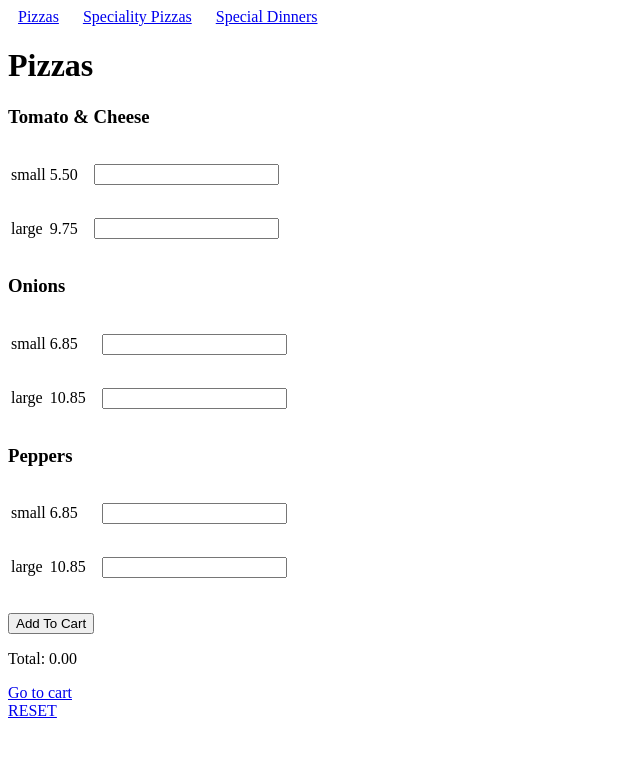
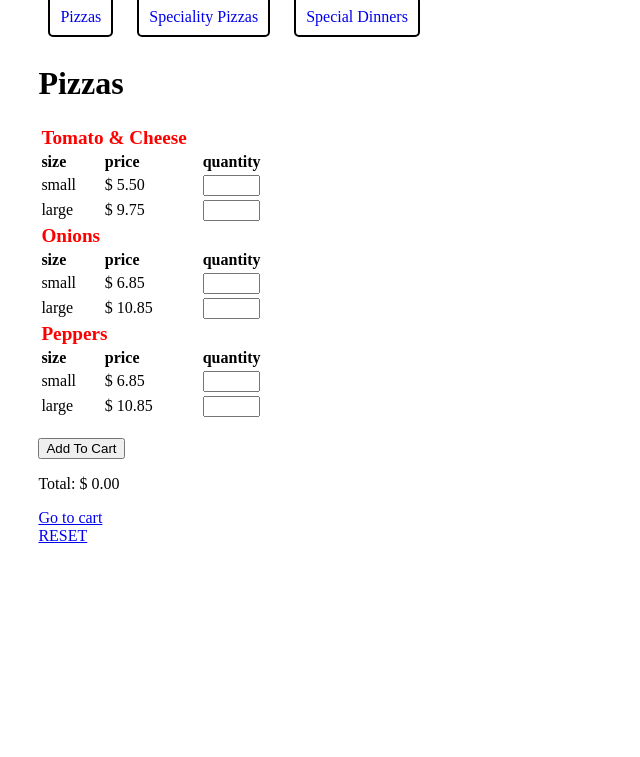
Before and after one commit to rhgksrua/cs75project0, a PHP site: page /threeaces.php in a window 1280 px wide. Shown: the top 757 px of the page, without its empty margins (0-640 px from the left). Run offline with PHP 8.4, Linux system fonts and the light colour scheme.

Commit message:
added some css

```diff
--- a/mvc/controller/controller.php
+++ b/mvc/controller/controller.php
@@ -18,16 +18,17 @@ if (empty($_SESSION["cart"])) {
 // add to cart
 if (isset($_POST["cart"])) {
     $update = $_POST["cart"];
-    foreach ($update as $i => $item) {
+    foreach ($update as $item) {
         if (!empty($item["quantity"]) &&
             is_numeric($item["quantity"])) {
             $addToCart = True;
             // check if item exists in cart
-            foreach($_SESSION["cart"] as $itemInCart) {
+            foreach($_SESSION["cart"] as $i => $itemInCart) {
                 if ($itemInCart["type"] == $item["type"] &&
                     $itemInCart["name"] == $item["name"] &&
                     $itemInCart["choice"] == $item["choice"]
                     ) {
+                    print_r($_SESSION["cart"]);
                     $_SESSION["cart"][$i]["quantity"] += $item["quantity"];
                     $addToCart = False;
                     print "<p>already exists. updating quantity</p>";
@@ -75,6 +76,10 @@ if (isset($_GET["go"])) {
             session_destroy();
             break;
         case "cart":
+
+            usort($_SESSION["cart"], "cmpChoice");
+            usort($_SESSION["cart"], "cmpName");
+            usort($_SESSION["cart"], "cmpType");
             include(M . "model.php");
             include(V . "cart.php");
             exit;
--- a/mvc/controller/helper.php
+++ b/mvc/controller/helper.php
@@ -10,9 +10,9 @@ function showCart($xml) {
         foreach ($_SESSION["cart"] as $i => $item) {
 ?>
             <tr>
-                <td><?= $item["type"] ?></td>
-                <td><?= $item["name"] ?></td>
-                <td><?= $item["choice"] ?></td>
+                <td class='type'><?= $item["type"] ?></td>
+                <td class='name'><?= $item["name"] ?></td>
+                <td class='choice'><?= $item["choice"] ?></td>
 <?
             $ty = $item['type'];
             $na = $item['name'];
@@ -21,12 +21,12 @@ function showCart($xml) {
 
 
 ?>
-                <td><?= $pr[0] ?></td>
+                <td class='price'><?= $pr[0] ?></td>
 
                 <input type='hidden' name="update[<?= $i ?>][type]" value="<?= $item['type'] ?>">
                 <input type='hidden' name="update[<?= $i ?>][name]" value="<?= $item['name'] ?>">
                 <input type='hidden' name="update[<?= $i ?>][choice]" value="<?= $item['choice'] ?>">
-                <td><input type="text" name="update[<?= $i ?>][quantity]" value='<?= $item["quantity"] ?>'></td>
+                <td><input type="text" maxlength='4' size='6' name="update[<?= $i ?>][quantity]" value='<?= $item["quantity"] ?>'></td>
                 <td><a href="threeaces.php?go=cart&remove=True&id=<?= $i ?>">remove</a></td>
             </tr>
 
@@ -38,7 +38,7 @@ function showCart($xml) {
                 <td></td>
                 <td></td>
                 <td></td>
-                <td><input type="submit" value="Update"></td>
+                <td class='update'><input type="submit" value="Update"></td>
             </tr>
     </table>
 </form>
@@ -68,3 +68,39 @@ function getCartTotal($xml) {
     return $total;
 }
 ?>
+
+<?php
+
+function sortCart() {
+    $tempArr = array();
+    foreach($_SESSION["cart"] as $itemKey => $item) {
+        $tempArr[$itemKey] = $item["choice"];
+    }
+    asort($tempArr);
+    $tempArr = array_reverse($tempArr, $preserve_keys = true);
+    print_r($tempArr);
+
+}
+
+function cmpChoice($a, $b) {
+    if ($a["choice"] == $b["choice"]) {
+        return 0;
+    }
+    return ($a["choice"] > $b["choice"]) ? -1 : 1;
+}
+function cmpName($a, $b) {
+    if ($a["name"] == $b["name"]) {
+        return 0;
+    }
+    return ($a["name"] < $b["name"]) ? -1 : 1;
+}
+function cmpType($a, $b) {
+    if ($a["type"] == $b["type"]) {
+        return 0;
+    }
+    return ($a["type"] < $b["type"]) ? -1 : 1;
+}
+
+
+
+?>
--- a/mvc/view/view.php
+++ b/mvc/view/view.php
@@ -4,19 +4,47 @@
 <head>
     <title>Three Aces</title>
     <style>
-        span {
+        span.type {
+            color: red;
+            font-size: 1.2em;
+        }
+        body {
+            margin-left: 3%;
+        }
+        dtd {
+            text-align: center;
+        }
+        th {
+            text-align: left;
+        }
+        span.nav {
             margin: 10px;
+            border: 2px solid black;
+            padding: 10px;
+            border-radius: 5px;
+            text-decoration: none;
         }
+        .typelink:link {
+            text-decoration: none;
+        }
+        a.typelink:visited {
+            text-decoration: none;
+        }
+
     </style>
 </head>
 <body>
+    <div class='navbar'>
 <?
 foreach ($categories as $i => $category) {
 ?>
-    <a href='/threeaces.php?page=<?= $i ?>'><span><?= $category ?></span></a>
+    <a class="typelink" href='/threeaces.php?page=<?= $i ?>'><span class="nav"><?= $category ?></span></a>
+
 <?
 }
 ?>
+</div>
+
 <br />
 <?
 // Get menu type
@@ -30,11 +58,12 @@ $i = 0;
 <form action="threeaces.php?page=<?= $page ?>" method="post">
 
 <?
+    echo "<table>";
 
 foreach ($items[$page] as $category) {
-    echo "<table>";
     $name = $category->attributes()->name;
-    echo "<h3>$name</h3>";
+    echo "<tr><th colspan='2'><span class='type'>$name<span></th></tr>";
+    echo "<tr><th>size</th><th>price</th><th></th><th></th><th></th><th>quantity</th></tr>";
 
     foreach ($category->price as $price) {
         $choice = $price->attributes()->choice;
@@ -42,10 +71,10 @@ foreach ($items[$page] as $category) {
 ?>
         <tr>
             <td>
-                <p><?= $choice ?></p>
+                <?= $choice ?>
             </td>
             <td>
-                <p><?= $price ?></p>
+               $ <?= $price ?>
             </td>
             <td>
                 <input type='hidden' name="cart[<?= $i ?>][type]" value="<?= $type ?>">
@@ -57,19 +86,19 @@ foreach ($items[$page] as $category) {
                 <input type='hidden' name="cart[<?= $i ?>][choice]" value="<?= $choice ?>">
             </td>
             <td>
-                <input type='text' name="cart[<?= $i ?>][quantity]" >
+                <input type='text' name="cart[<?= $i ?>][quantity]" maxlength="4" size="4">
             </td>
         </tr>
     <?php
         $i++;
     }
+}
     echo "</table>";
-}
 ?>
     <br />
     <input type="submit" value="Add To Cart">
 </form>
-    <p>Total: <?= number_format($total, 2) ?></p>
+    <p>Total: $ <?= number_format($total, 2) ?></p>
     <a href="threeaces.php?go=cart">Go to cart</a>
     <br />
     <a href="threeaces.php?go=reset">RESET</a>
```
Also changed, not shown: mvc/view/cart.php (+30 -1 lines).
